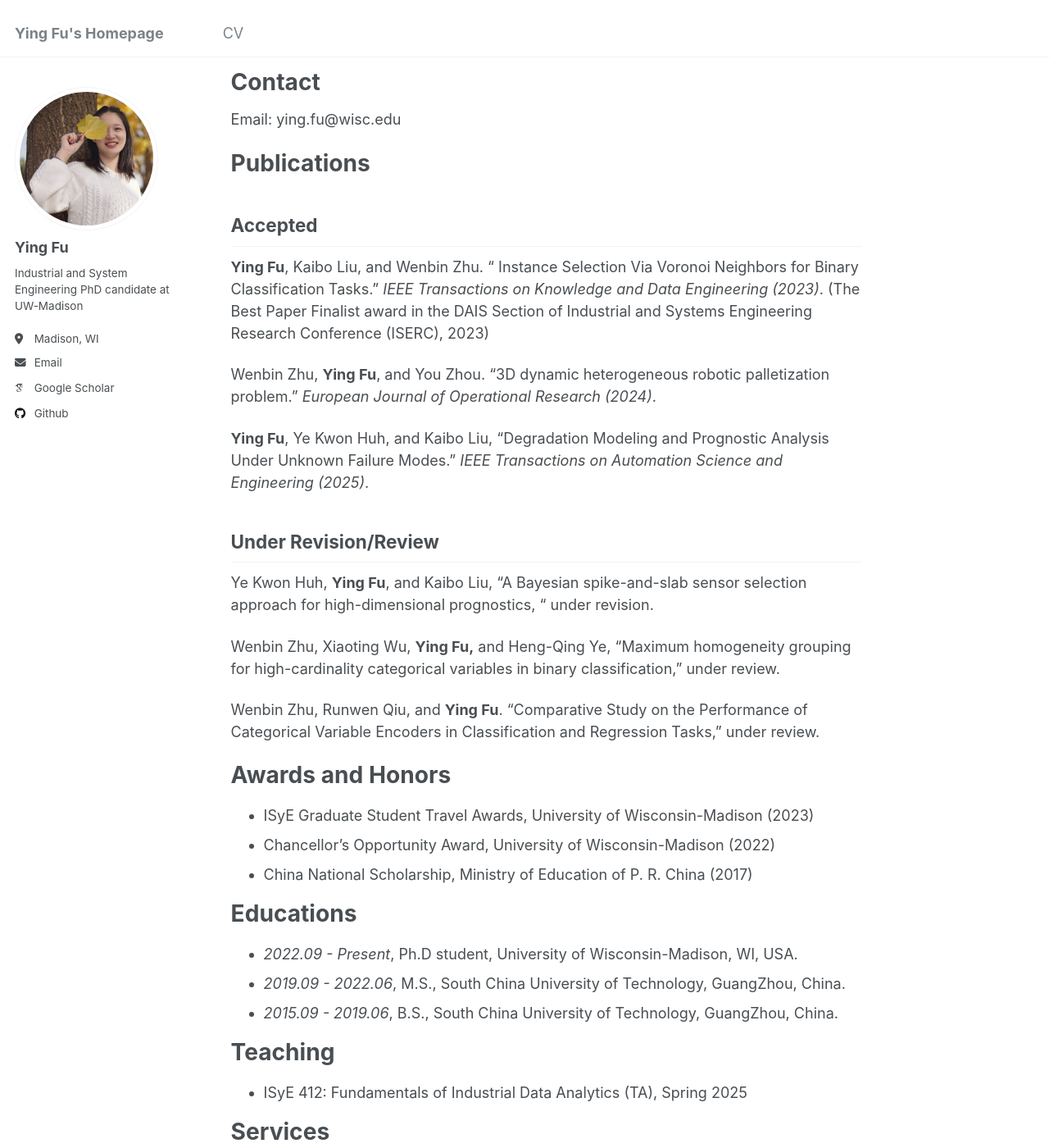
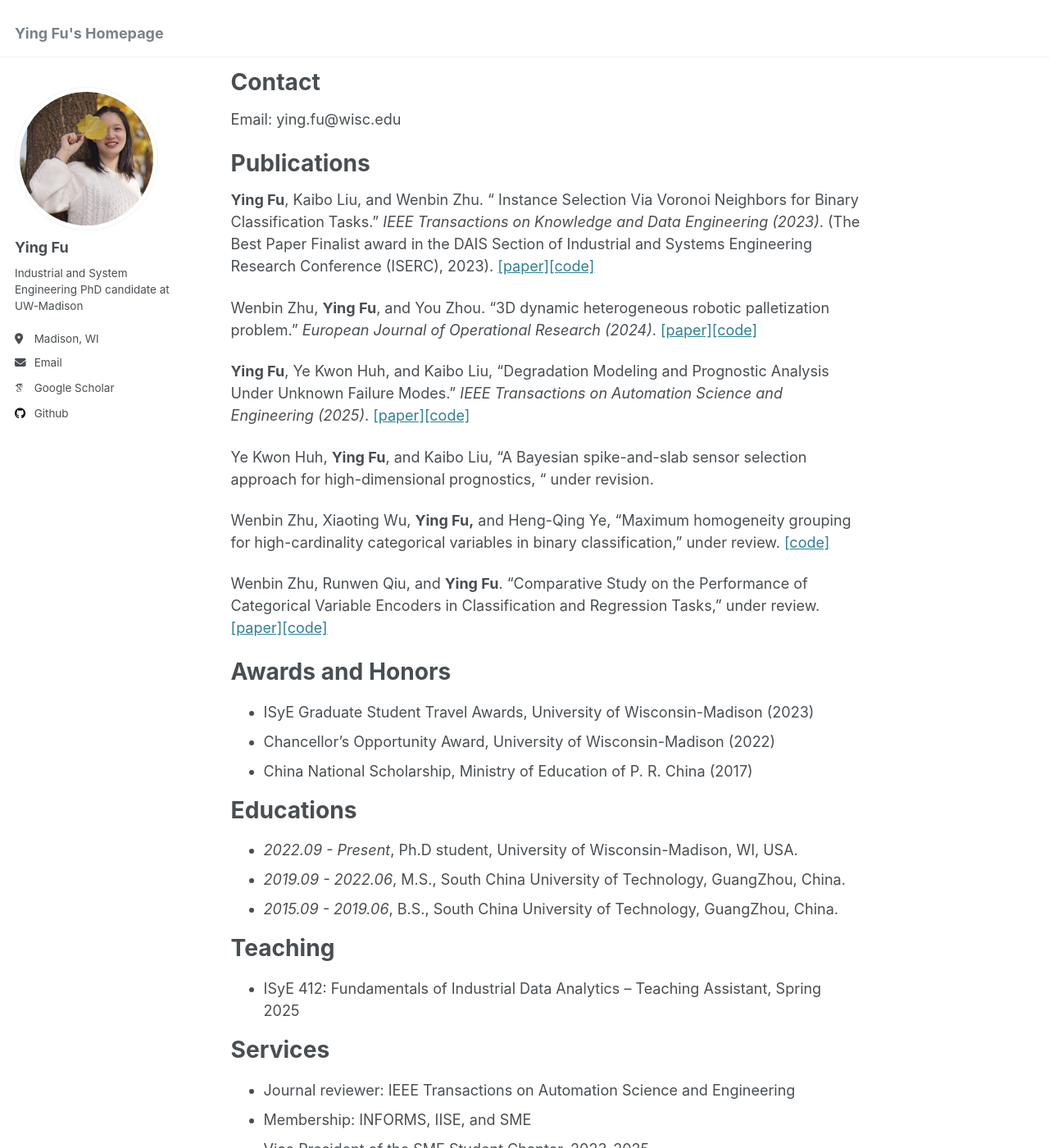
Before and after one commit to YingFuu/YingFuu.github.io, a Jekyll site: the page built from _pages/about.md, in a window 1280 px wide and 1400 px high, scrolled down 530 px. Shown: the whole window at 82% size. Built offline with Jekyll 4.4.1, drawn with Linux system fonts in a browser that asks for light colours; some web fonts are replaced.

Commit message:
update files

```diff
--- a/_data/navigation.yml
+++ b/_data/navigation.yml
@@ -20,8 +20,8 @@ main:
 #  - title: "Blog Posts"
 #    url: /year-archive/
 
-  - title: "CV"
-    url: /resume/Resume.pdf
+#  - title: "CV"
+#    url: /resume/Resume.pdf
 
 #  - title: "Guide"
     url: /markdown/
--- a/_pages/about.md
+++ b/_pages/about.md
@@ -23,21 +23,17 @@ Please check out my [CV](https://yingfuu.github.io//resume/Resume.pdf) here.
 Email: ying.fu@wisc.edu
 
 # Publications
-## Accepted
+**Ying Fu**, Kaibo Liu, and Wenbin Zhu.  " Instance Selection Via Voronoi Neighbors for Binary Classification Tasks." *IEEE Transactions on Knowledge and Data Engineering (2023)*. (The Best Paper Finalist award in the DAIS Section of Industrial and Systems Engineering Research Conference (ISERC), 2023). [[paper]](https://www.computer.org/csdl/journal/tk/2024/08/10313971/1RVV9fLvjAA)[[code]](https://github.com/ProfZHUWB/PDOC-V)
 
-**Ying Fu**, Kaibo Liu, and Wenbin Zhu.  " Instance Selection Via Voronoi Neighbors for Binary Classification Tasks." *IEEE Transactions on Knowledge and Data Engineering (2023)*. (The Best Paper Finalist award in the DAIS Section of Industrial and Systems Engineering Research Conference (ISERC), 2023)
+Wenbin Zhu, **Ying Fu**, and You Zhou. "3D dynamic heterogeneous robotic palletization problem." *European Journal of Operational Research (2024)*. [[paper]](https://www.sciencedirect.com/science/article/pii/S0377221724000985)[[code]](https://github.com/ProfZHUWB/3DORP)
 
-Wenbin Zhu, **Ying Fu**, and You Zhou. "3D dynamic heterogeneous robotic palletization problem." *European Journal of Operational Research (2024)*.
-
-**Ying Fu**, Ye Kwon Huh, and Kaibo Liu, "Degradation Modeling and Prognostic Analysis Under Unknown Failure Modes." *IEEE Transactions on Automation Science and Engineering (2025)*.
-
-## Under Revision/Review
+**Ying Fu**, Ye Kwon Huh, and Kaibo Liu, "Degradation Modeling and Prognostic Analysis Under Unknown Failure Modes." *IEEE Transactions on Automation Science and Engineering (2025)*. [[paper]](https://arxiv.org/abs/2402.19294)[[code]](https://github.com/YingFuu/ProgUnknownFMs)
 
 Ye Kwon Huh, **Ying Fu**, and Kaibo Liu, "A Bayesian spike-and-slab sensor selection approach for high-dimensional prognostics, " under revision.
 
-Wenbin Zhu, Xiaoting Wu, **Ying Fu,** and Heng-Qing Ye, "Maximum homogeneity grouping for high-cardinality categorical variables in binary classification," under review.
+Wenbin Zhu, Xiaoting Wu, **Ying Fu,** and Heng-Qing Ye, "Maximum homogeneity grouping for high-cardinality categorical variables in binary classification," under review. [[code]](https://github.com/ProfZHUWB/MHG)
 
-Wenbin Zhu, Runwen Qiu, and **Ying Fu**. "Comparative Study on the Performance of Categorical Variable Encoders in Classification and Regression Tasks," under review.
+Wenbin Zhu, Runwen Qiu, and **Ying Fu**. "Comparative Study on the Performance of Categorical Variable Encoders in Classification and Regression Tasks," under review. [[paper]](https://arxiv.org/abs/2401.09682)[[code]](https://github.com/QiuRunwen/CategoryEncoderComparison)
 
 # Awards and Honors
 
@@ -53,7 +49,7 @@ Wenbin Zhu, Runwen Qiu, and **Ying Fu**. "Comparative Study on the Performance o
 
 # Teaching
 
-- ISyE 412: Fundamentals of Industrial Data Analytics (TA), Spring 2025
+- ISyE 412: Fundamentals of Industrial Data Analytics – Teaching Assistant, Spring 2025
 
 # Services
 
```
Also changed, not shown: README.md (+4 -2 lines).
